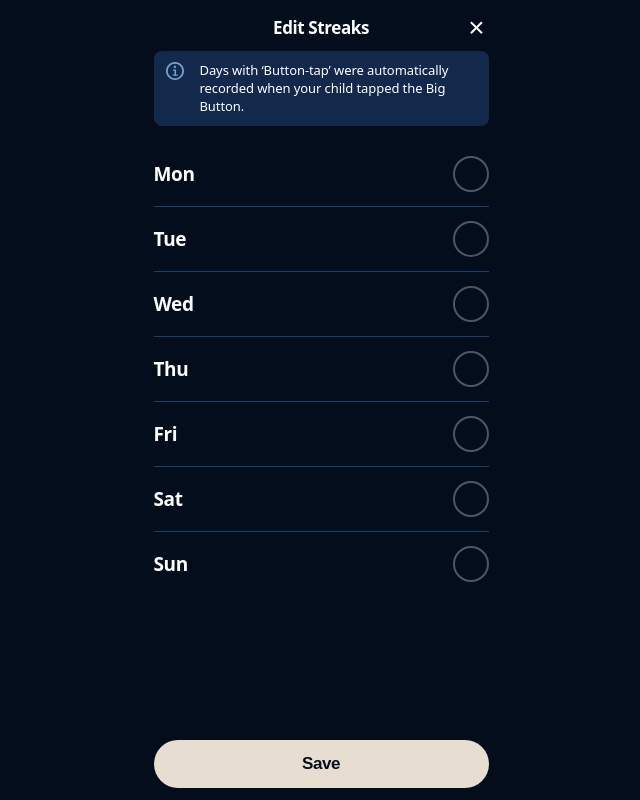
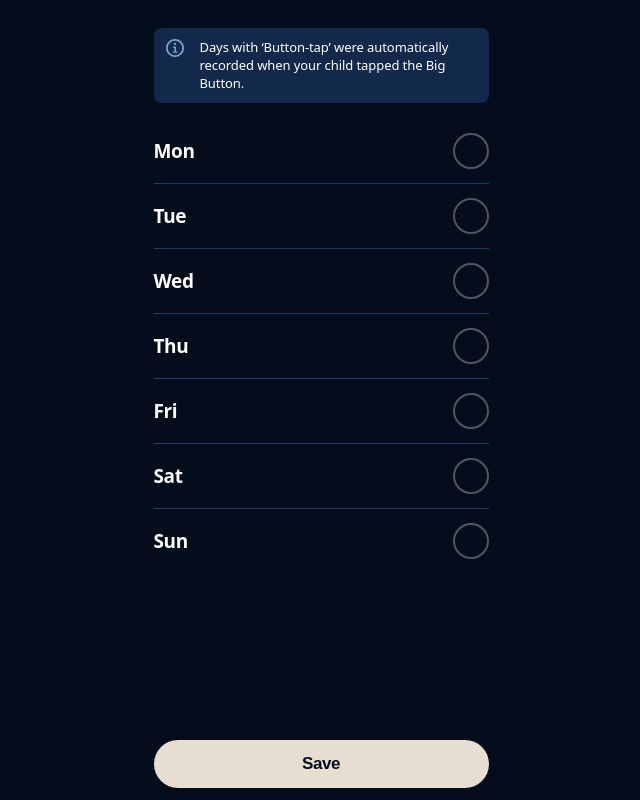
Before and after one commit to hatch-baby/morning-streak-prototype, a Next.js app: page /edit in a window 1280 px wide. Shown: the whole page, without its empty margins (319-959 px from the left). Built offline with nearby package versions, Linux system fonts and the light colour scheme.

Commit message:
Remove Edit Streaks header and close button
- Cleaner UI for webview experience
- User can close via native app controls

```diff
--- a/app/edit/page.tsx
+++ b/app/edit/page.tsx
@@ -120,30 +120,11 @@ function EditScreen() {
         overflow: 'hidden',
       }}>
 
-        {/* Header - Fixed at top */}
+        {/* Header - Just spacing */}
         <div style={{
-          display: 'flex',
-          alignItems: 'center',
-          justifyContent: 'center',
           padding: '16px 20px 12px',
-          position: 'relative',
           flexShrink: 0,
         }}>
-          <div style={{ fontSize: '17px', fontWeight: '600', color: 'white', letterSpacing: '-0.4px' }}>
-            Edit Streaks
-          </div>
-          <button
-            onClick={handleClose}
-            style={{
-              position: 'absolute', right: '20px',
-              background: 'none', border: 'none',
-              color: 'white', fontSize: '28px',
-              cursor: 'pointer', lineHeight: 1,
-              padding: '4px',
-            }}
-          >
-            ×
-          </button>
         </div>
 
         {/* Scrollable content area */}
```
